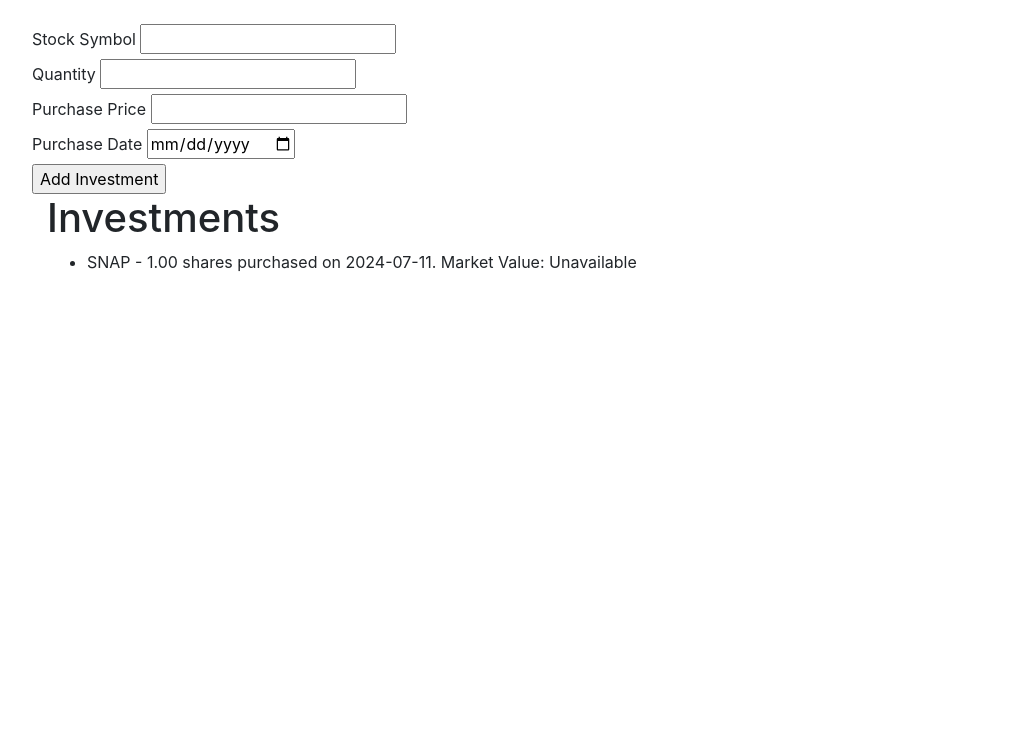
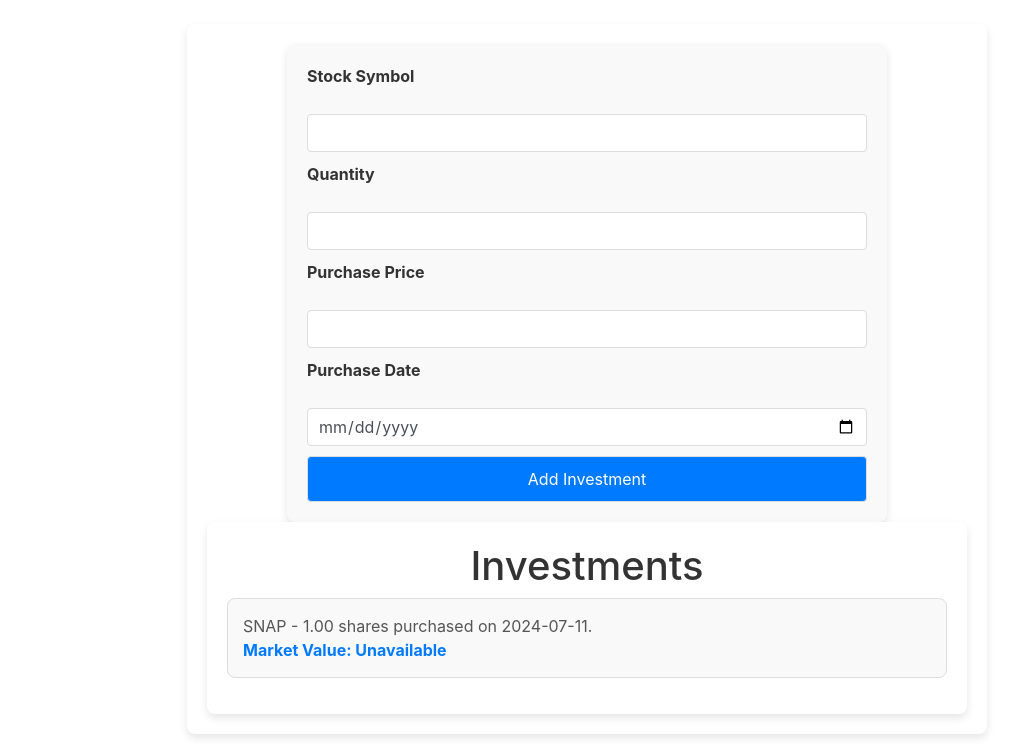
Before and after one commit to nathanalbe/FinnTrack, a Flask app: page /investments in a window 1280 px wide. Shown: the part 56-800 px from the top of the page, without its empty margins (53-1069 px from the left). Run offline with Flask 3, Linux system fonts and the light colour scheme; a user stored in the database is signed in; data comes from the database, SQL or seed files in the repository; data that the repository does not hold is empty; some libraries are stand-ins or nearby versions.

Commit message:
added css and javascript

```diff
--- a/backend/templates/base.html
+++ b/backend/templates/base.html
@@ -43,9 +43,10 @@
           <li class="nav-item">
             <a class="nav-link" href="{{ url_for('investments') }}">Investments</a>
           </li>
-          <a class="nav-link" href="{{ url_for('goals') }}"
-              >Financial Goals</a
-            >
+          <li class='nav-item'>
+            <a class="nav-link" href="{{ url_for('goals') }}"
+              >Financial Goals</a>
+          </li>
           <li class="nav-item">
             <a class="nav-link" href="{{ url_for('logout') }}">Logout</a>
           </li>
--- a/backend/templates/investments.html
+++ b/backend/templates/investments.html
@@ -1,28 +1,108 @@
 {% extends "base.html" %}
 
 {% block content %}
+<style>
+  .form-container {
+    max-width: 600px;
+    margin: auto;
+    padding: 20px;
+    background-color: #f9f9f9;
+    border-radius: 8px;
+    box-shadow: 0 4px 8px rgba(0, 0, 0, 0.1);
+  }
+  .form-container form {
+    display: flex;
+    flex-direction: column;
+    gap: 10px;
+  }
+  .form-container label {
+    font-weight: bold;
+    color: #333;
+  }
+  .form-container input, .form-container button {
+    padding: 10px;
+    border: 1px solid #ddd;
+    border-radius: 4px;
+    width: 100%;
+    box-sizing: border-box;
+  }
+  .form-container button {
+    background-color: #007bff;
+    color: #fff;
+    border: none;
+    cursor: pointer;
+    transition: background-color 0.3s;
+  }
+  .form-container button:hover {
+    background-color: #0056b3;
+  }
+  .container {
+    margin-top: 20px;
+    max-width: 800px;
+    margin: auto;
+    padding: 20px;
+    background-color: #fff;
+    border-radius: 8px;
+    box-shadow: 0 4px 8px rgba(0, 0, 0, 0.1);
+  }
+  .container h1 {
+    text-align: center;
+    color: #333;
+  }
+  .investments-list {
+    list-style: none;
+    padding: 0;
+  }
+  .investments-list li {
+    display: flex;
+    flex-direction: column;
+    padding: 15px;
+    margin-bottom: 10px;
+    border: 1px solid #ddd;
+    border-radius: 8px;
+    background-color: #f9f9f9;
+    transition: background-color 0.3s, box-shadow 0.3s;
+  }
+  .investments-list li:hover {
+    background-color: #f1f1f1;
+    box-shadow: 0 2px 4px rgba(0, 0, 0, 0.1);
+  }
+  .investment-details {
+    color: #555;
+  }
+  .investment-market-value {
+    font-weight: bold;
+    color: #007bff;
+  }
+</style>
+
+<div class="form-container">
   <!-- Display form for adding investments -->
   <form method="POST" action="{{ url_for('investments') }}">
       {{ form.hidden_tag() }}
       <!-- Form fields for adding investments -->
-    {{ form.symbol.label }} {{ form.symbol() }} <br>
-    {{ form.quantity.label }} {{ form.quantity() }} <br>
-    {{ form.purchase_price.label }} {{ form.purchase_price() }} <br>
-    {{ form.purchase_date.label }} {{ form.purchase_date() }} <br>
-    {{ form.submit() }}
+      <label for="symbol">{{ form.symbol.label }}</label> {{ form.symbol(class="form-control") }}
+      <label for="quantity">{{ form.quantity.label }}</label> {{ form.quantity(class="form-control") }}
+      <label for="purchase_price">{{ form.purchase_price.label }}</label> {{ form.purchase_price(class="form-control") }}
+      <label for="purchase_date">{{ form.purchase_date.label }}</label> {{ form.purchase_date(class="form-control") }}
+      {{ form.submit(class="btn btn-primary") }}
   </form>
+</div>
+
 <div class="container">
   <h1>Investments</h1>
   {% if investments %}
-        <ul>
+      <ul class="investments-list">
           {% for investment in investments %}
               <li>
+                  <div class="investment-details">
                       {{ investment.symbol }} - {{ investment.quantity }} shares purchased on {{ investment.purchase_date }}.
+                  </div>
                   {% set current_price = get_current_price(investment.symbol) %}
                   {% if current_price %}
-                        Market Value: ${{ investment.quantity * current_price }}
+                      <div class="investment-market-value">Market Value: ${{ investment.quantity * current_price }}</div>
                   {% else %}
-                        Market Value: Unavailable
+                      <div class="investment-market-value">Market Value: Unavailable</div>
                   {% endif %}
               </li>
           {% endfor %}
@@ -31,4 +111,4 @@
       <p>No investments found.</p>
   {% endif %}
 </div>
-{% endblock%}
+{% endblock %}
```
Also changed, not shown: backend/templates/budget.html (+71 -29 lines), backend/templates/spending.html (+53 -21 lines). Lines whose indentation alone changed are shown as unchanged.
